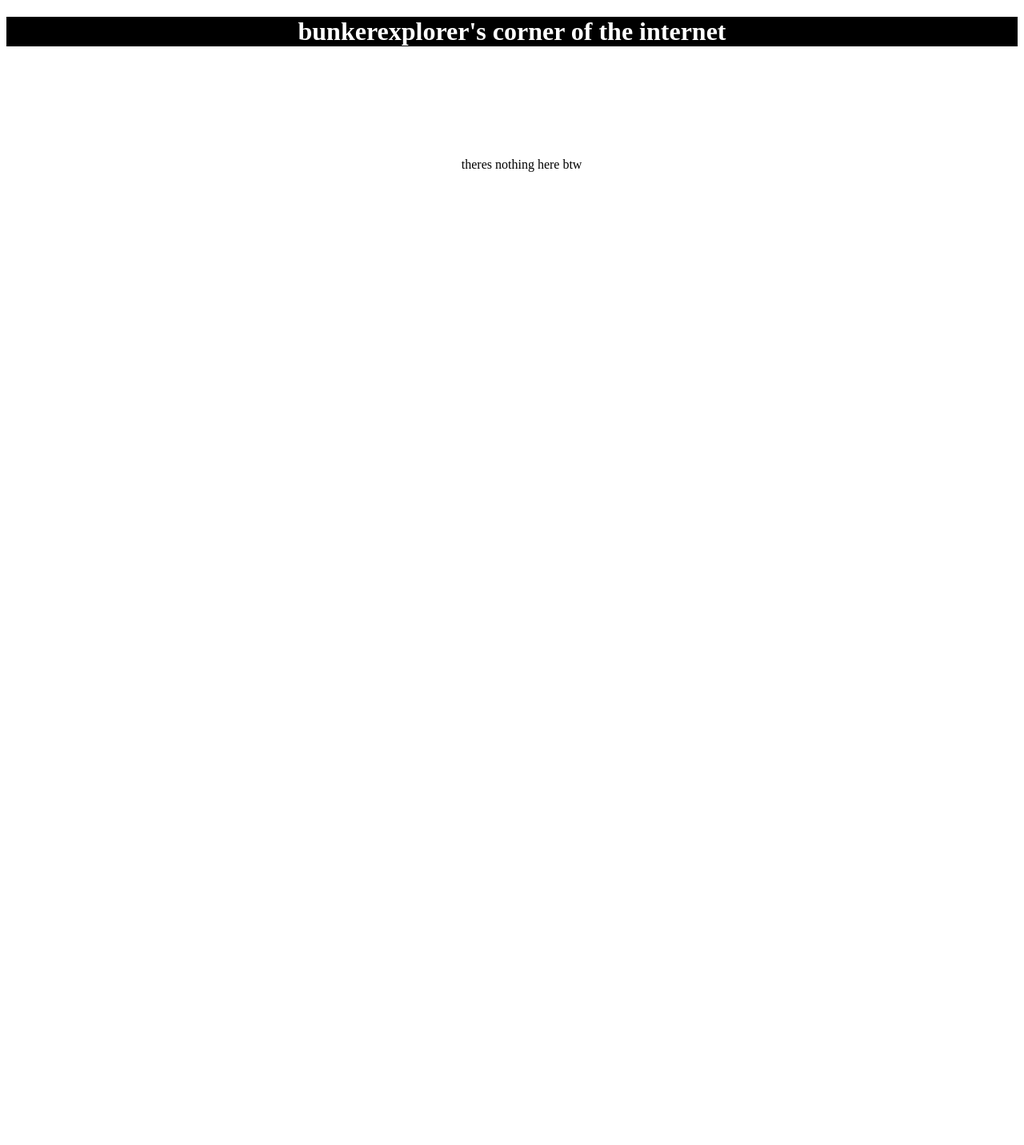
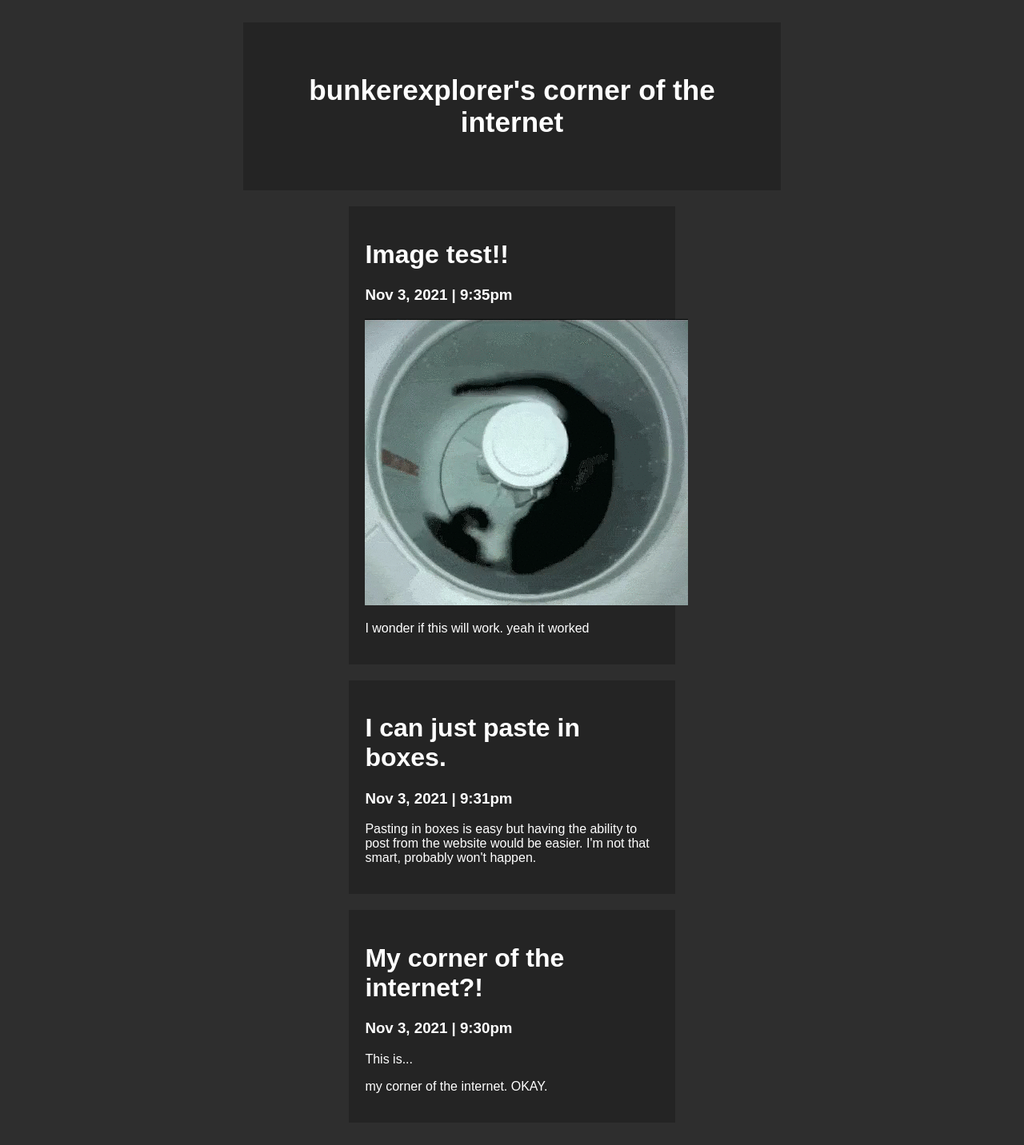
Before and after one commit to bunkerexplorer2000/bunkerexplorer, a PHP site: page / in a window 1280 px wide. Shown: the whole page at 80% size. Before the commit the page ends 215 px from the top, so only its background shows below. Run offline with PHP 8.4, Linux system fonts and the light colour scheme.

Commit message:
updated stuff
added boxes and text!!

```diff
--- a/index.css
+++ b/index.css
@@ -1,10 +1,73 @@
-h1 {
-  text-align: center;
-  background-color: black;
+body{
+  padding: 20px;
+  background-color: #2e2e2e;
   color: white;
-  border: 10px;
+  font-family: Arial, Helvetica, sans-serif;
 }
 
-img {
+.header{
+  margin: auto;
+  padding: 30px;
+  font-size: 30px;
   text-align: center;
+  background-color: #242424;
+  width: 50%;
 }
+
+.box{
+  margin: auto;
+  margin-top: 20px;
+  padding: 20px;
+  float: center;
+  width: 30%;
+  background-color: #242424;
+}
+
+/*make this left/right in the future, but for now main column since theres nothing on the left or right.*/
+
+
+
+
+
+
+
+
+
+
+
+
+
+
+/*example css below for a blog - BE YOURSELF DONT TAKE FROM OTHERS (note to self (bunker) (dont be a skid))*/
+
+
+/* body {
+  font-family: Arial;
+  padding: 20px;
+  background: #f1f1f1;
+}
+
+.header {
+  padding: 30px;
+  font-size: 40px;
+  text-align: center;
+  background: white;
+}
+
+.leftcolumn {
+  float: center;
+  width: 75%;
+}
+
+.card {
+  background-color: white;
+  padding: 20px;
+  margin-top: 20px;
+}
+
+.footer {
+  padding: 20px;
+  text-align: center;
+  background: #ddd;
+  margin-top: 20px;
+} */
--- a/index.html
+++ b/index.html
@@ -5,16 +5,36 @@
 
 	<link rel="stylesheet" href="index.css">
 
-	<title>hello</title>
+	<title>bunkerexplorer's corner of the internet</title>
 
 </head>
 
 <body>
 
-	<h1>bunkerexplorer's corner of the internet</h1>
+		<div class="header">
+			<h3>bunkerexplorer's corner of the internet</h3>
+		</div>
+
+		<div class="box">
+			<h1>Image test!!</h1>
+			<h3>Nov 3, 2021 | 9:35pm</h3>
+			<img src="assets/images/cat.gif">
+			<p>I wonder if this will work. yeah it worked</p>
+		</div>
+
+		<div class="box">
+			<h1>I can just paste in boxes.</h1>
+			<h3>Nov 3, 2021 | 9:31pm</h3>
+			<p>Pasting in boxes is easy but having the ability to post from the website would be easier. I'm not that smart, probably won't happen.</p>
+		</div>
+
+		<div class="box">
+			<h1>My corner of the internet?!</h1>
+			<h3>Nov 3, 2021 | 9:30pm</h3>
+			<p>This is...</p>
+			<p>my corner of the internet. OKAY.</p>
+		</div>
 
 </body>
 
-<footer style="margin-top:11%; margin-left:45%; font-size: 9;">theres nothing here btw</footer>
-
 </html>
```
Also changed, not shown: assets/images/Trollface_non-free.png (added), assets/images/trollinthehall.png (added).
